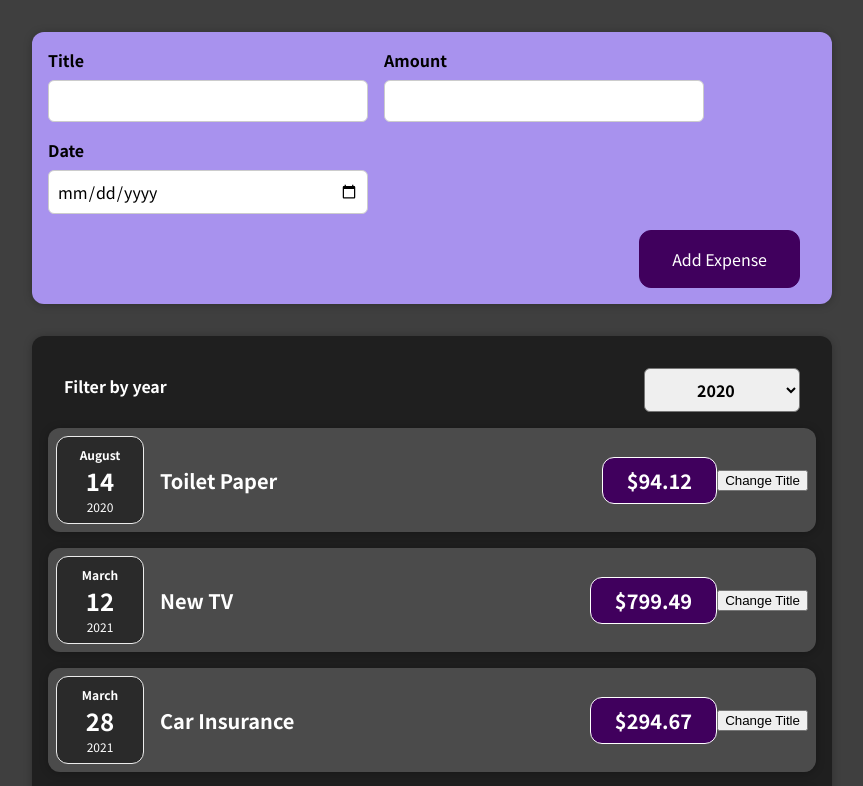
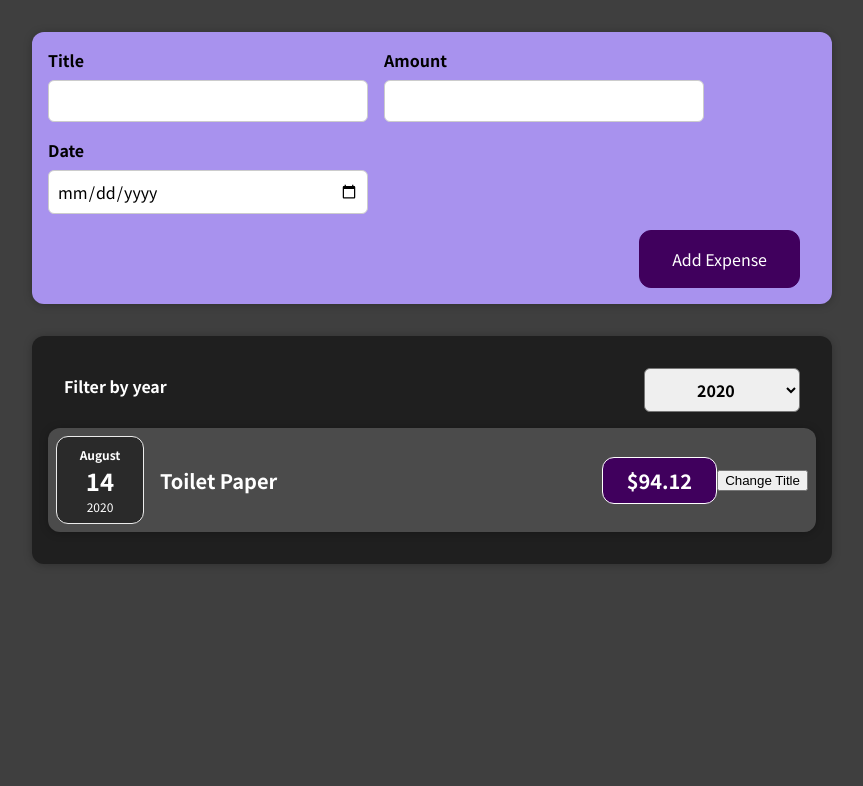
Before and after one commit to chadjones839/ExpenseApp, a React (Create React App) app: page / in a window 1280 px wide. Shown: the top 786 px of the page, without its empty margins (208-1071 px from the left). Built offline with nearby package versions, Linux system fonts and the light colour scheme.

Commit message:
conditional return statements

```diff
--- a/src/App.jsx
+++ b/src/App.jsx
@@ -2,8 +2,7 @@
 import Expenses from './components/Expenses/Expenses';
 import NewExpense from './components/NewExpense/NewExpense';
 
-const App = () => {
-  const [expenses, setExpenses] = useState([
+const expenseData = [
   {
     id: '1',
     title: 'Toilet Paper',
@@ -28,11 +27,17 @@
     amount: 450,
     date: new Date(2021, 5, 12),
   },
-  ]);
+];
+
+const App = () => {
+
+  const [expenses, setExpenses] = useState(expenseData);
 
   const addExpenseHandler = expense => {
-    console.log(expense)
-  }
+    setExpenses((prevExpenses) => {
+      return [expense, ...prevExpenses];
+    });
+  };
 
   return (
     <div>
--- a/src/components/Expenses/ExpenseItem.jsx
+++ b/src/components/Expenses/ExpenseItem.jsx
@@ -12,7 +12,8 @@
   }
 
   return (
-    <Card className="expense-item">
+    <li>
+      <Card className={`expense-item ${props.id}`}>
         <ExpenseDate date={props.date} />
         <div className="expense-item__description">
           <h2>{title}</h2>
@@ -22,6 +23,7 @@
         </div>
         <button onClick={titleClickHandler}>Change Title</button>
       </Card>
+    </li>
   )
 }
 
--- a/src/components/Expenses/Expenses.jsx
+++ b/src/components/Expenses/Expenses.jsx
@@ -1,6 +1,6 @@
 import React, { useState } from 'react'
-import ExpenseItem from './ExpenseItem';
 import ExpenseFilter from './ExpenseFilter';
+import ExpensesList from './ExpensesList';
 import './styles/Expenses.css'
 
 const Expenses = (props) => {
@@ -9,30 +9,21 @@
   const filterChangeHandler = year => {
     setFilteredYear(year)
   }
+
+  const filteredExpenses = props.items.filter(expense => {
+    return expense.date.getFullYear().toString() === filteredYear
+  })
+
+
+
   return (
     <div>
       <div className="expenses">
-        <ExpenseFilter selected={filteredYear} onFilterChange={filterChangeHandler}/>
-        <ExpenseItem
-          title={props.items[0].title}
-          amount={props.items[0].amount}
-          date={props.items[0].date}>
-        </ExpenseItem>
-        <ExpenseItem
-          title={props.items[1].title}
-          amount={props.items[1].amount}
-          date={props.items[1].date}>
-        </ExpenseItem>
-        <ExpenseItem
-          title={props.items[2].title}
-          amount={props.items[2].amount}
-          date={props.items[2].date}>
-        </ExpenseItem>
-        <ExpenseItem
-          title={props.items[3].title}
-          amount={props.items[3].amount}
-          date={props.items[3].date}>
-        </ExpenseItem>
+        <ExpenseFilter
+          selected={filteredYear}
+          onFilterChange={filterChangeHandler}
+        />
+        <ExpensesList items={filteredExpenses} />
       </div>
     </div>
   )
--- /dev/null
+++ b/src/components/Expenses/ExpensesList.jsx
@@ -0,0 +1,26 @@
+import React from 'react';
+import ExpenseItem from './ExpenseItem';
+import './styles/ExpensesList.css';
+
+const ExpensesList = props => {
+
+  if(props.items.length === 0) {
+    return <h2 className="expenses-list__fallback">No expenses found.</h2>
+  }
+
+  return (
+    <ul className="expenses-list">
+      {props.items.map((expense) => (
+      <ExpenseItem
+        key={expense.id}
+        id={expense.id}
+        title={expense.title}
+        amount={expense.amount}
+        date={expense.date}
+      />
+      ))}
+    </ul>
+  )
+};
+
+export default ExpensesList;
--- /dev/null
+++ b/src/components/Expenses/styles/ExpensesList.css
@@ -0,0 +1,9 @@
+.expenses-list {
+  list-style: none;
+  padding: 0;
+}
+
+.expenses-list__fallback {
+  color: white;
+  text-align: center;
+}
```
Lines whose indentation alone changed are shown as unchanged.
